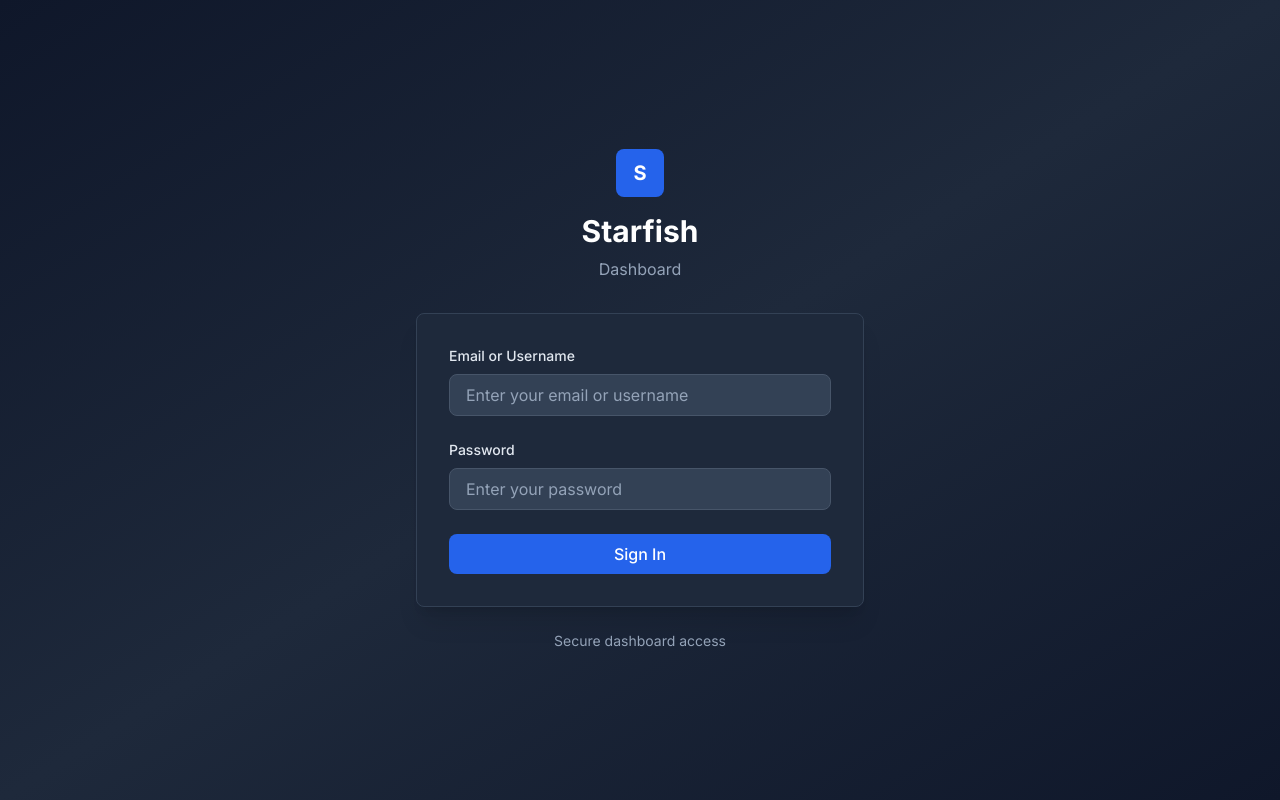
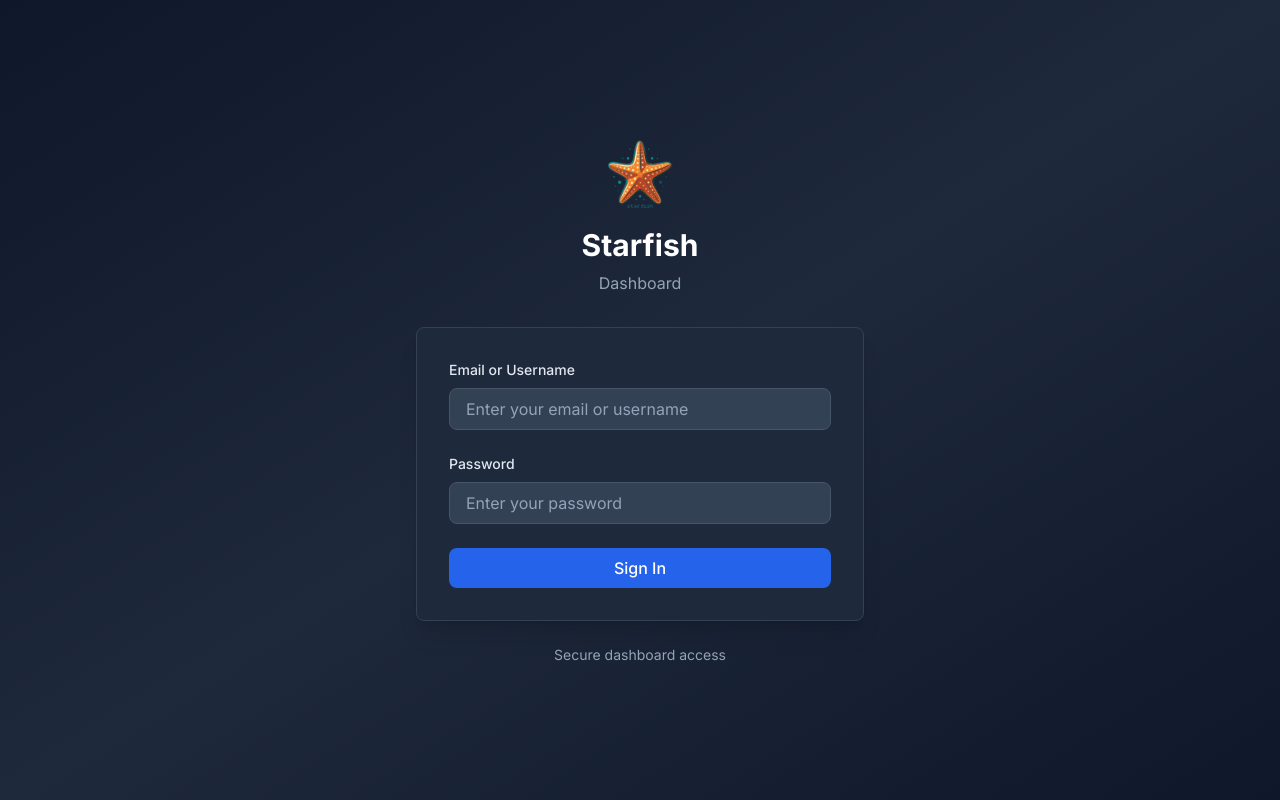
Before and after one commit to WillWW32/starfish, a Next.js app in the folder dashboard/: page /login in a window 1280 px wide. Built offline with nearby package versions, Linux system fonts and the light colour scheme.

Commit message:
feat: add starfish logo to login page and sidebar

```diff
--- a/dashboard/src/app/login/page.tsx
+++ b/dashboard/src/app/login/page.tsx
@@ -2,6 +2,7 @@
 
 import { useState } from 'react';
 import { useRouter } from 'next/navigation';
+import Image from 'next/image';
 import { useAuth } from '@/contexts/AuthContext';
 
 export default function LoginPage() {
@@ -33,9 +34,7 @@ export default function LoginPage() {
       <div className="w-full max-w-md">
         {/* Logo and Branding */}
         <div className="text-center mb-8">
-          <div className="inline-flex items-center justify-center w-12 h-12 rounded-lg bg-blue-600 mb-4">
-            <span className="text-xl font-bold text-white">S</span>
-          </div>
+          <Image src="/starfish-logo.png" alt="Starfish" width={80} height={80} className="mx-auto mb-4" />
           <h1 className="text-3xl font-bold text-white mb-2">Starfish</h1>
           <p className="text-slate-400">Dashboard</p>
         </div>
--- a/dashboard/src/components/ui/sidebar.tsx
+++ b/dashboard/src/components/ui/sidebar.tsx
@@ -1,6 +1,7 @@
 'use client';
 
 import Link from 'next/link';
+import Image from 'next/image';
 import { usePathname } from 'next/navigation';
 import { Bot, Zap, Settings, Home, Upload, MessageSquare, Calendar } from 'lucide-react';
 import { cn } from '@/lib/utils';
@@ -21,9 +22,7 @@ export default function Sidebar() {
     <div className="flex flex-col w-64 bg-card border-r">
       {/* Logo */}
       <div className="flex items-center gap-2 px-6 py-5 border-b">
-        <div className="w-8 h-8 bg-primary rounded-lg flex items-center justify-center">
-          <span className="text-primary-foreground font-bold">S</span>
-        </div>
+        <Image src="/starfish-logo.png" alt="Starfish" width={32} height={32} />
         <span className="text-xl font-semibold">Starfish</span>
       </div>
 
```
Also changed, not shown: dashboard/public/starfish-logo.png (added).
